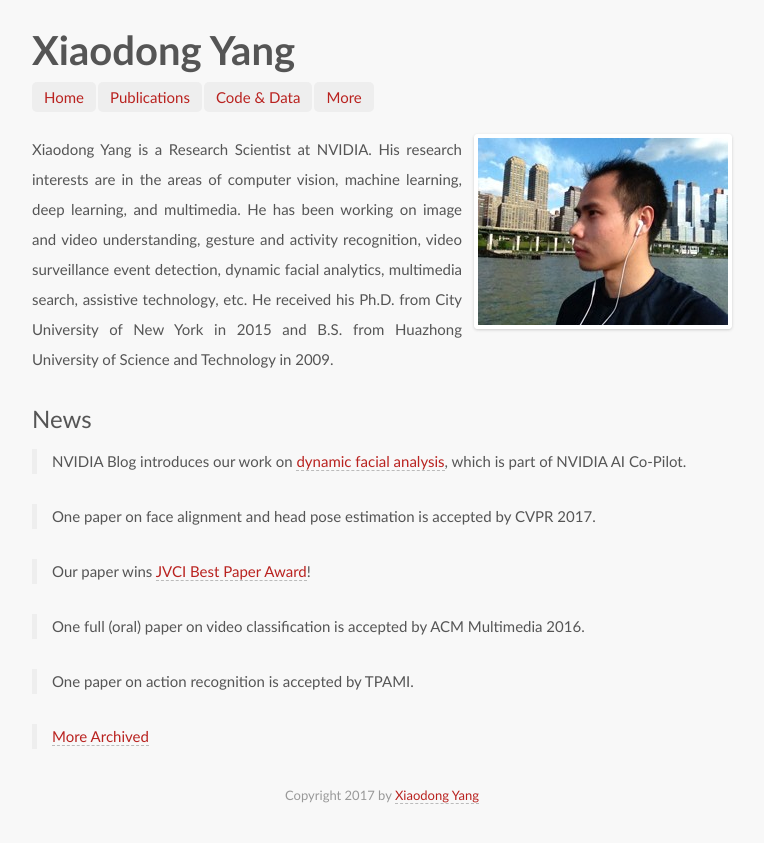
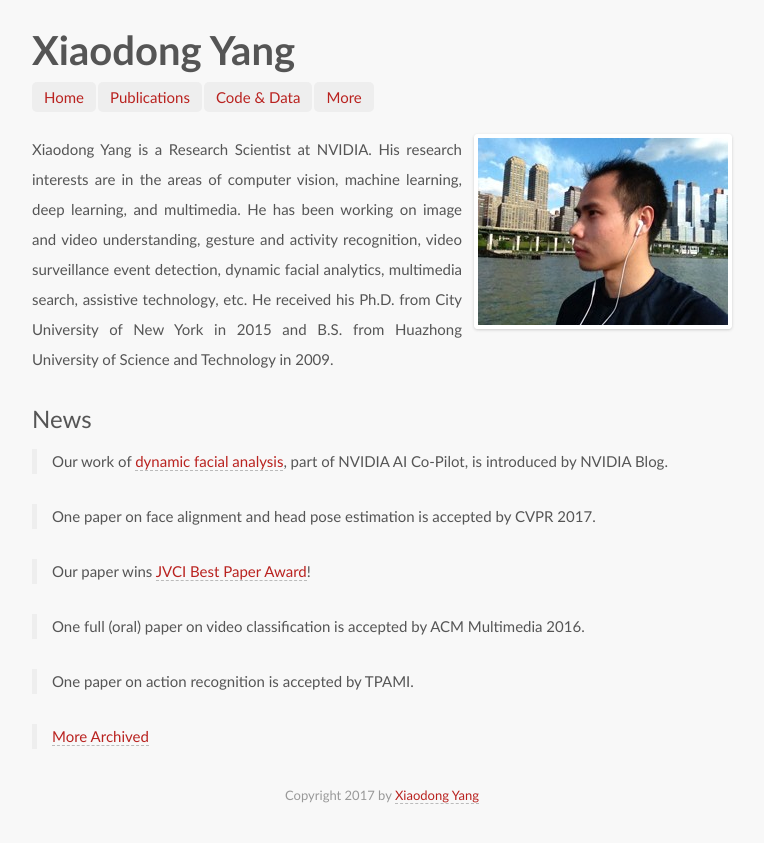
Before and after one commit to xiaodongyang/xiaodongyang.github.io, a Jekyll site: the page built from index.md, in a window 1280 px wide. Shown: the top 843 px of the page, without its empty margins (258-1022 px from the left). Built offline with Jekyll 4.4.1, drawn with Linux system fonts in a browser that asks for light colours; some web fonts are replaced.

Commit message:
Update index.md

```diff
--- a/index.md
+++ b/index.md
@@ -7,7 +7,7 @@ Xiaodong Yang is a Research Scientist at NVIDIA. His research interests are in t
 
 ## News
 
-> NVIDIA Blog introduces our work on [dynamic facial analysis](https://devblogs.nvidia.com/parallelforall/ai-co-pilot-rnn-dynamic-facial-analysis/), which is part of NVIDIA AI Co-Pilot.
+> Our work of [dynamic facial analysis](https://devblogs.nvidia.com/parallelforall/ai-co-pilot-rnn-dynamic-facial-analysis/), part of NVIDIA AI Co-Pilot, is introduced by NVIDIA Blog.
 
 > One paper on face alignment and head pose estimation is accepted by CVPR 2017.
 
```
